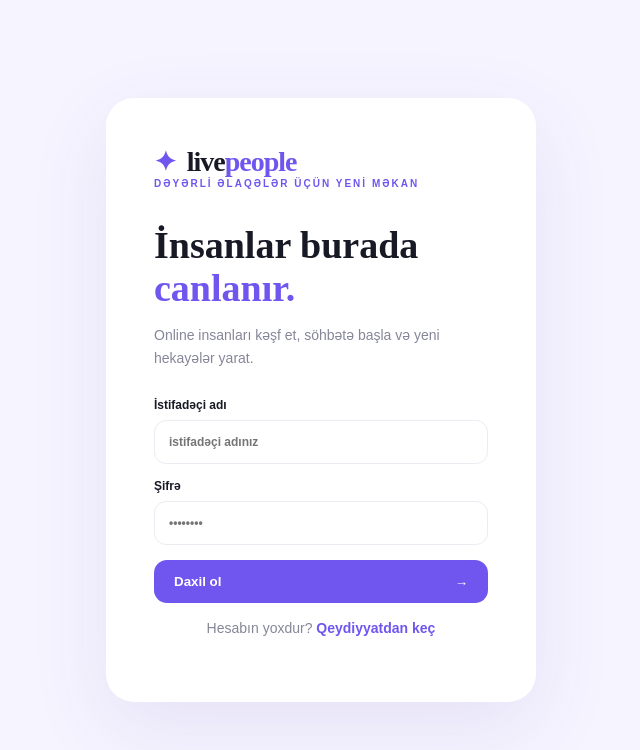
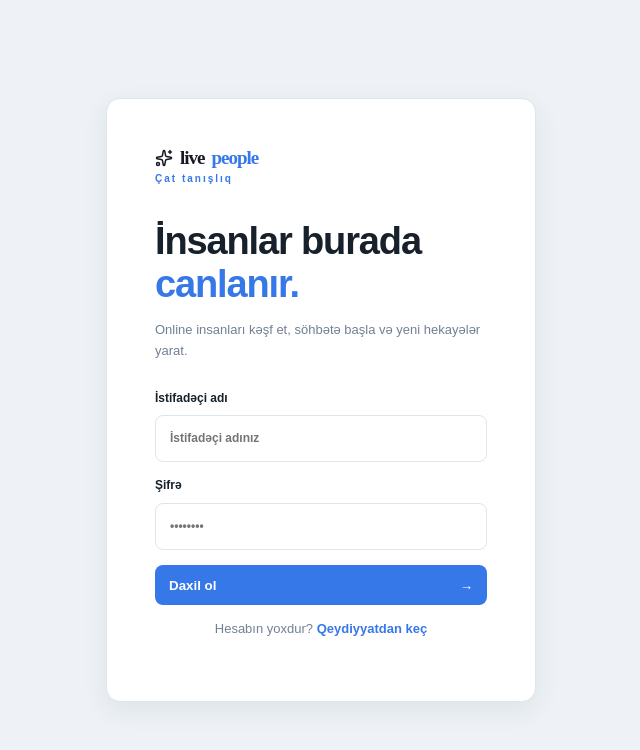
Before and after one commit to MesudQuluzade/livepeople, a Django app: page /login/ in a window 1280 px wide. Shown: the top 750 px of the page, without its empty margins (319-959 px from the left). Run offline with Django 5.2, Linux system fonts and the light colour scheme.

Commit message:
Update login tagline to chat tanisliq

```diff
--- a/templates/auth/login.html
+++ b/templates/auth/login.html
@@ -1 +1,4 @@
-<!doctype html><html lang="az"><head><meta charset="utf-8"><meta name="viewport" content="width=device-width,initial-scale=1"><title>Live People — Daxil ol</title><link rel="stylesheet" href="/static/app.css"></head><body class="auth"><section class="auth-card"><div class="brand big"><span class="brandmark">✦</span> live<span>people</span></div><p class="eyebrow">DƏYƏRLİ ƏLAQƏLƏR ÜÇÜN YENİ MƏKAN</p><h1>İnsanlar burada<br><em>canlanır.</em></h1><p class="muted">Online insanları kəşf et, söhbətə başla və yeni hekayələr yarat.</p>{% for m in messages %}<div class="error">{{m}}</div>{% endfor %}<form method="post">{% csrf_token %}<label>İstifadəçi adı<input name="username" required placeholder="istifadəçi adınız"></label><label>Şifrə<input name="password" type="password" required placeholder="••••••••"></label><button class="primary full">Daxil ol <span>→</span></button></form><p class="center muted">Hesabın yoxdur? <a href="/register/">Qeydiyyatdan keç</a></p></section><div class="auth-orb orb1"></div><div class="auth-orb orb2"></div></body></html>
+<!doctype html>
+<html lang="az">
+<head><meta charset="utf-8"><meta name="viewport" content="width=device-width,initial-scale=1"><title>Live People — Daxil ol</title><link rel="stylesheet" href="/static/app.css"><link rel="stylesheet" href="/static/modern.css"><script src="https://unpkg.com/lucide@latest"></script></head>
+<body class="auth"><section class="auth-card"><div class="brand big"><i data-lucide="sparkles"></i> live<span>people</span></div><p class="eyebrow">Çat tanışlıq</p><h1>İnsanlar burada<br><em>canlanır.</em></h1><p class="muted">Online insanları kəşf et, söhbətə başla və yeni hekayələr yarat.</p>{% for m in messages %}<div class="error">{{m}}</div>{% endfor %}<form method="post">{% csrf_token %}<label>İstifadəçi adı<input name="username" required placeholder="İstifadəçi adınız"></label><label>Şifrə<input name="password" type="password" required placeholder="••••••••"></label><button class="primary full">Daxil ol <span>→</span></button></form><p class="center muted">Hesabın yoxdur? <a href="/register/">Qeydiyyatdan keç</a></p></section><div class="auth-orb orb1"></div><div class="auth-orb orb2"></div><script>if(window.lucide) window.lucide.createIcons();</script></body></html>
```
